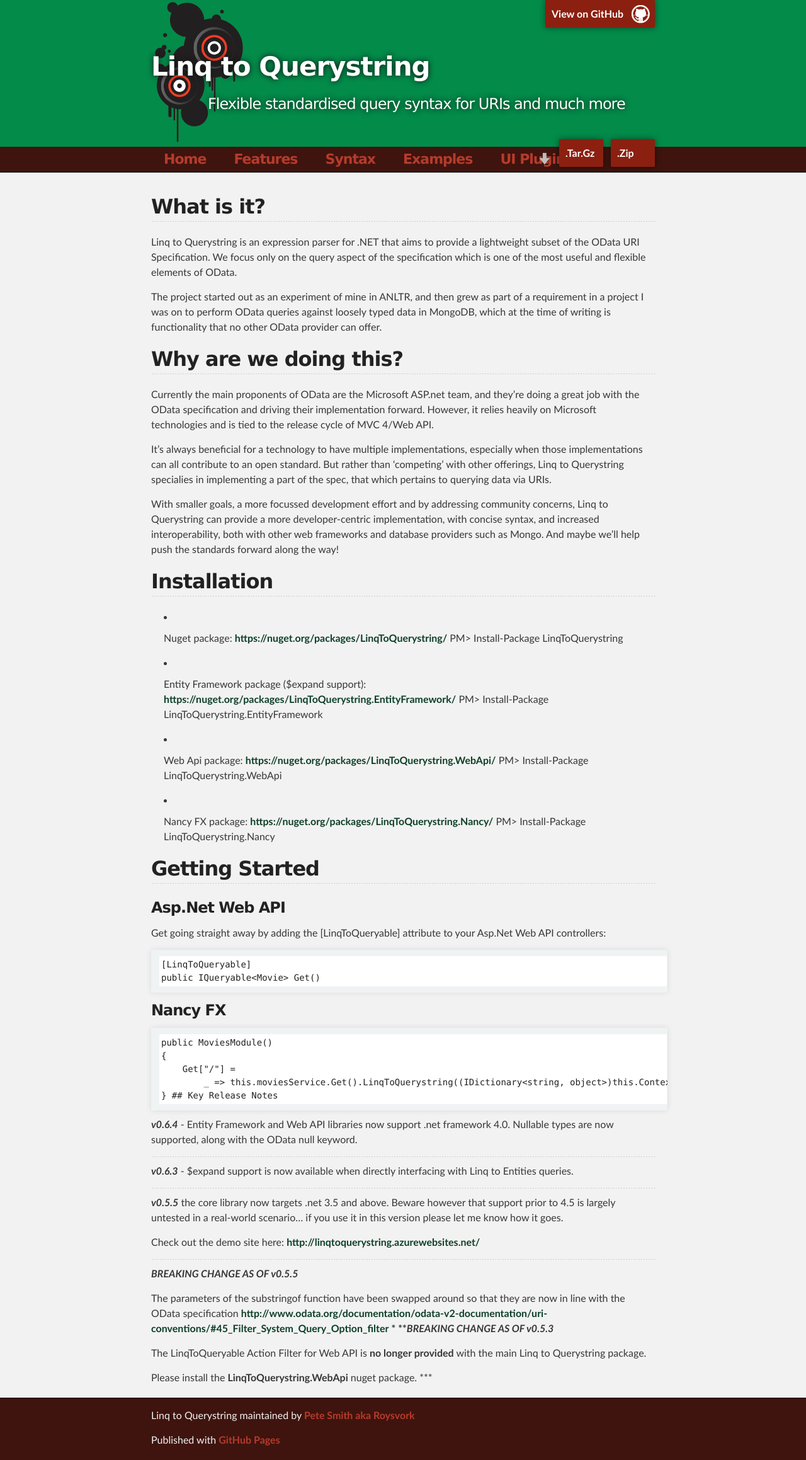
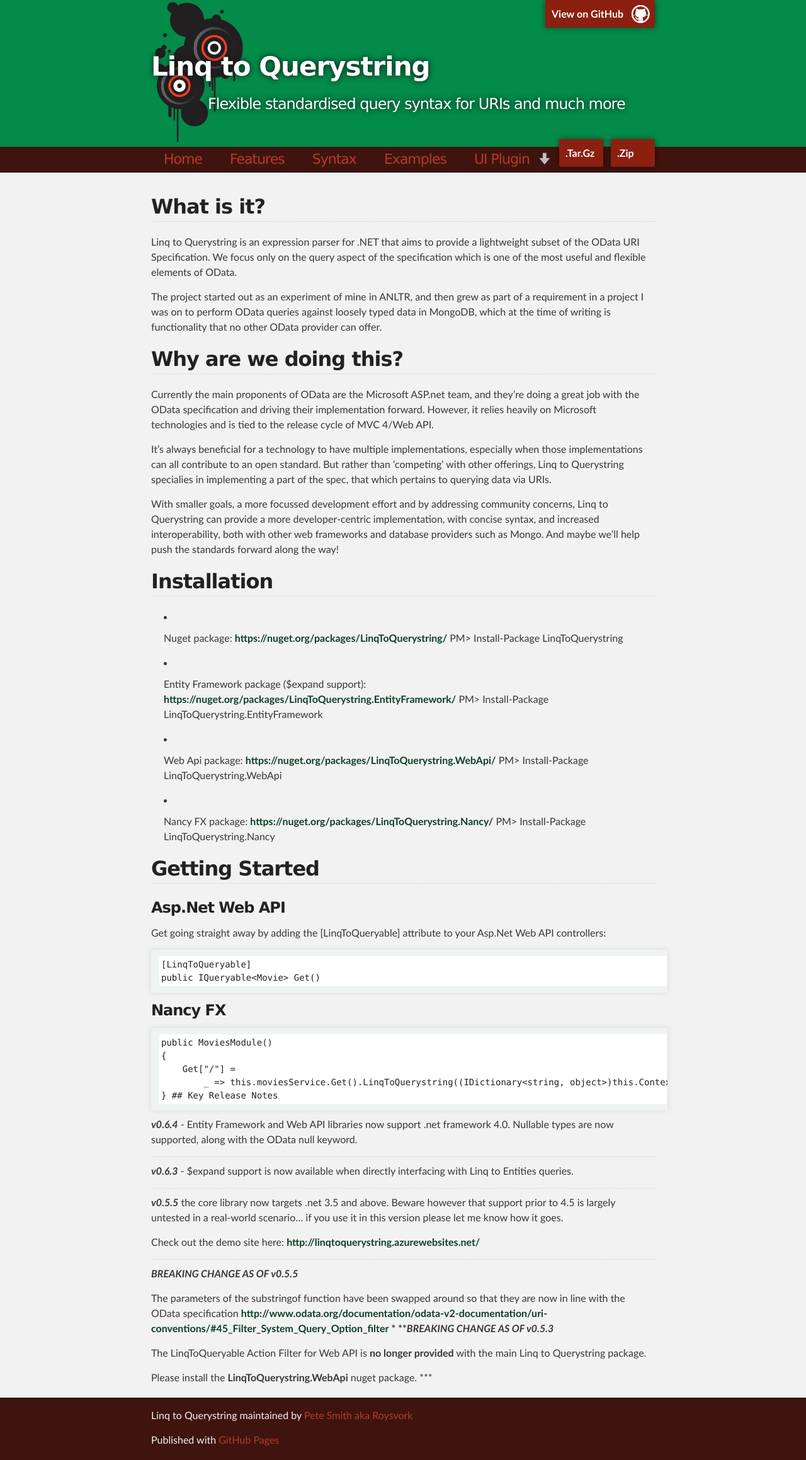
Before and after one commit to beyond-code-github/LinqToQuerystring, a Jekyll site: the page built from index.markdown, in a window 1280 px wide. Shown: the whole page at 63% size. Built offline with Jekyll 4.4.1, drawn with Linux system fonts in a browser that asks for light colours; Markdown is read by kramdown in place of the engine named in the settings.

Commit message:
Final link weight fix

```diff
--- a/stylesheets/stylesheet.css
+++ b/stylesheets/stylesheet.css
@@ -107,7 +107,6 @@ footer p {
 
 a {
     text-decoration: none;
-    font-weight: 700;
     color: #0E3F28;
     text-shadow: none;
     transition: color 0.5s ease;
@@ -125,6 +124,10 @@ a {
 #main_content a:hover {
     color: #244C2D;
     text-shadow: #0E3F28 0px 0px 1px;
+}
+
+#main_content a {
+    font-weight: bold;
 }
 
 footer a {
```
